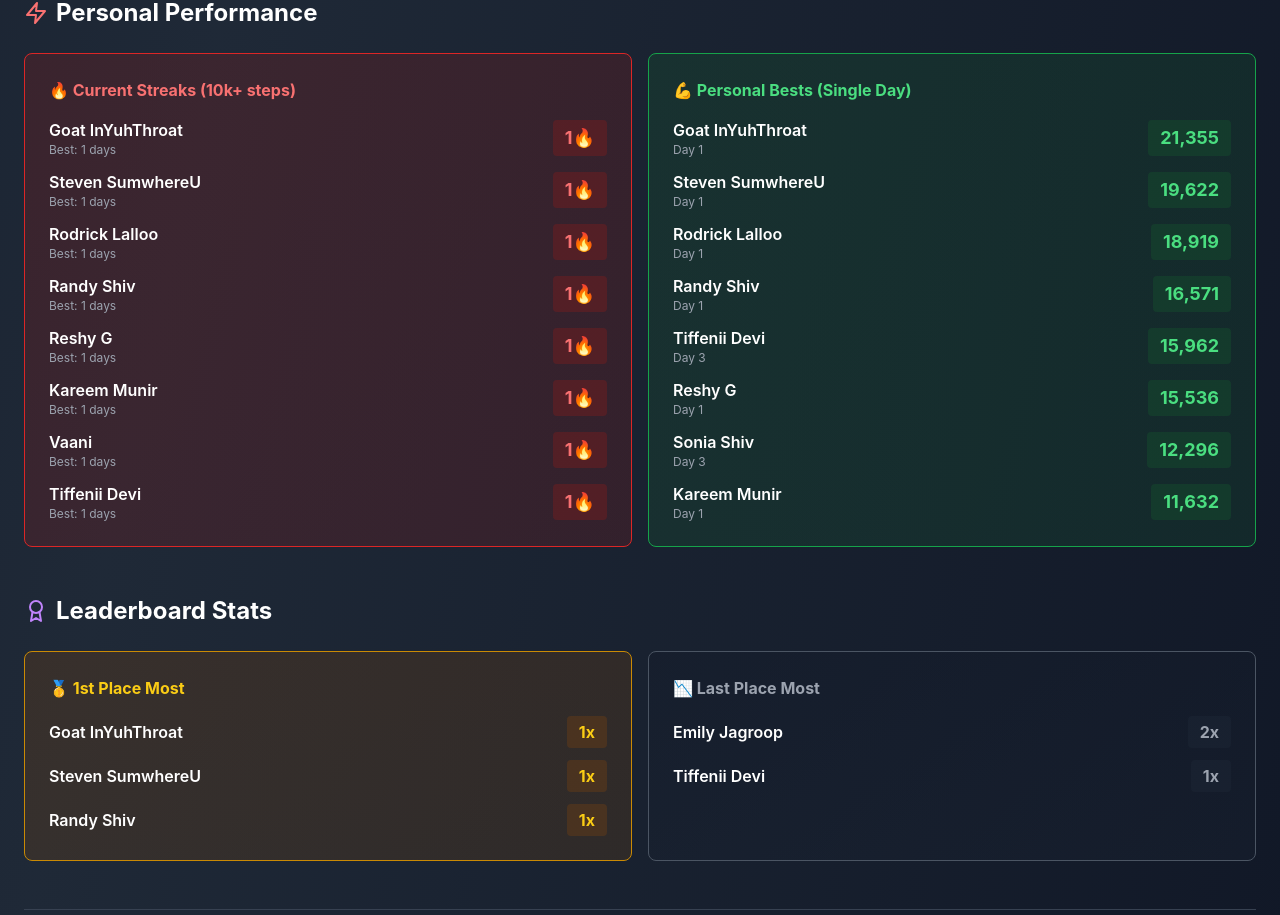
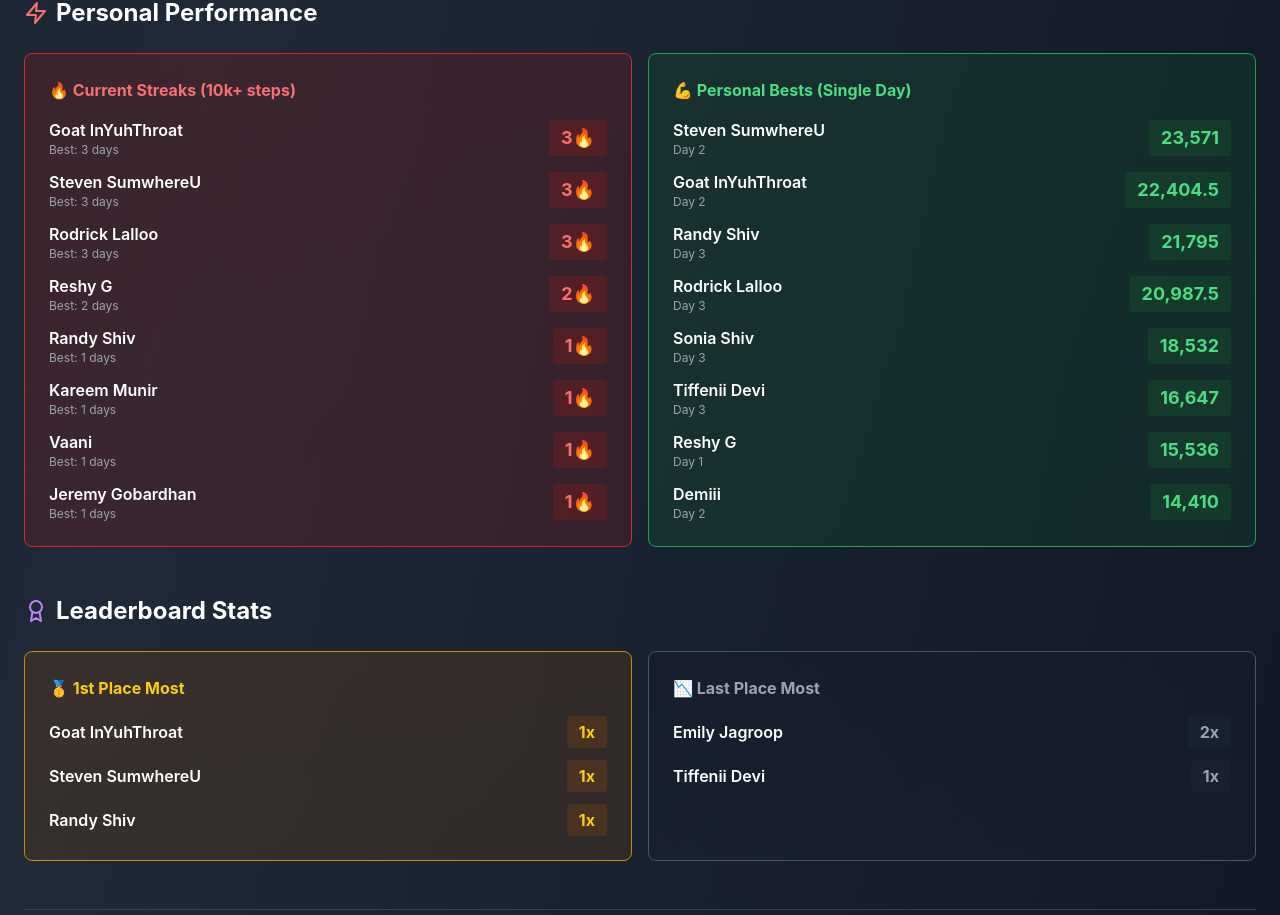
Before and after one commit to randytheshiv/september-stompers, a Next.js app: page / in a window 1280 px wide. Shown: the part 4797-5712 px from the top of the page. Built offline with nearby package versions, Linux system fonts and the light colour scheme; no server answers.

Commit message:
Update index.js

```diff
--- a/pages/index.js
+++ b/pages/index.js
@@ -908,7 +908,7 @@ export default function StompersApp() {
                       // Loop through all days
                       for (let day = 1; day <= data.challenge.currentDay; day++) {
                         const dailyData = data.dailyData[day] || {};
-                        const daySteps = day === 1 ? dailyData[player] : (dailyData[player] || 0) - (data.dailyData[day - 1]?.[player] || 0);
+                        const daySteps = dailyData[player] || 0;
 
                         if (daySteps >= 10000) {
                           tempStreak++;
@@ -966,15 +966,7 @@ export default function StompersApp() {
 
                       for (let day = 1; day <= data.challenge.currentDay; day++) {
                         const dailyData = data.dailyData[day] || {};
-                        let daySteps = 0;
-
-                        if (day === 1) {
-                          daySteps = dailyData[player] || 0;
-                        } else {
-                          const today = dailyData[player] || 0;
-                          const yesterday = data.dailyData[day - 1]?.[player] || 0;
-                          daySteps = today - yesterday;
-                        }
+                        const daySteps = dailyData[player] || 0;
 
                         if (daySteps > bestDay) {
                           bestDay = daySteps;
```
